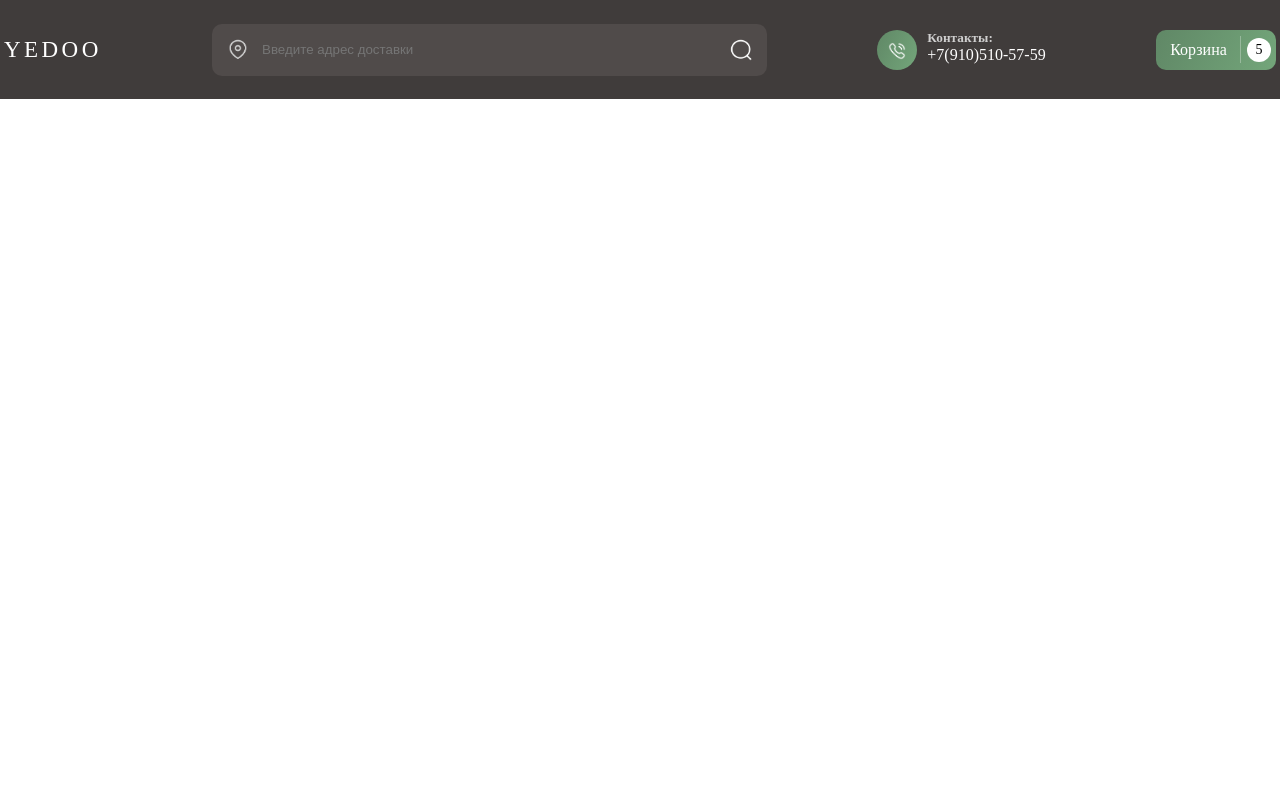
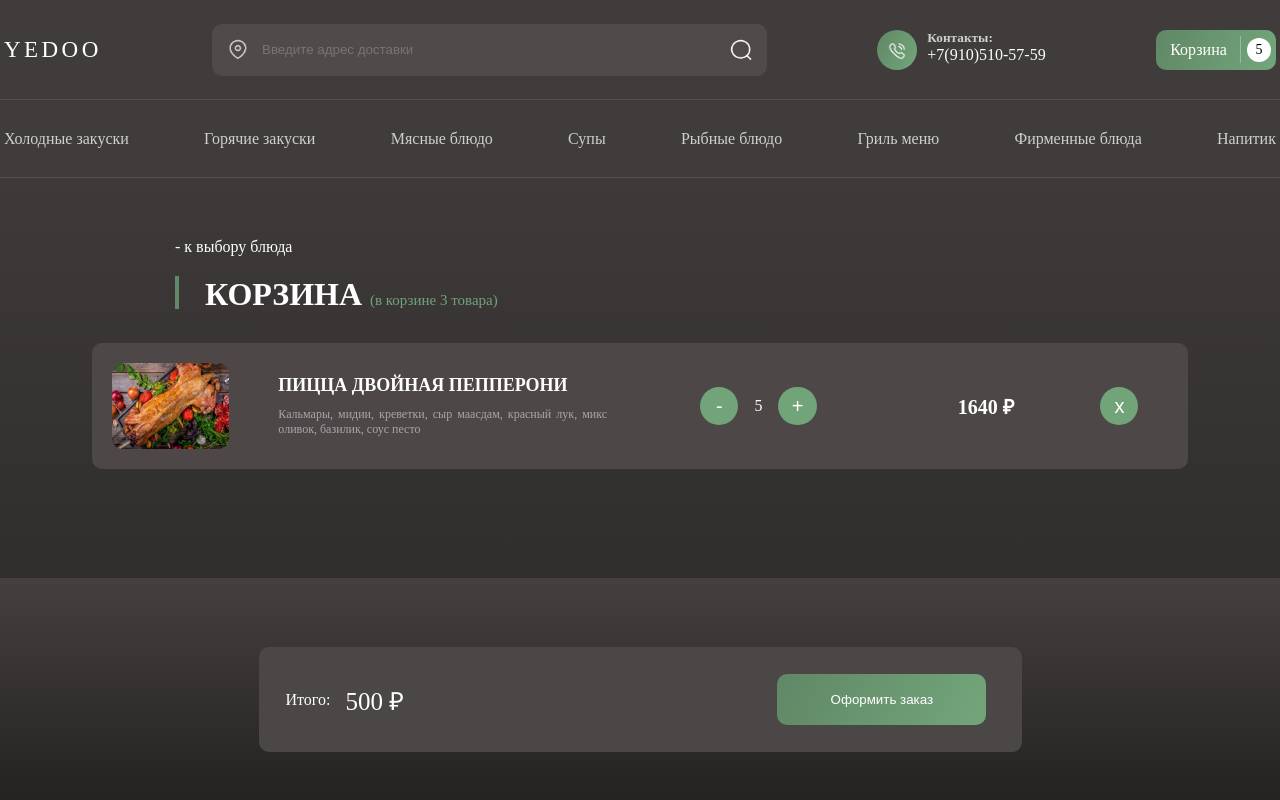
Before and after one commit to alvi-soltakhanov/yedoo-frontend, a React (Create React App) app: page / in a window 1280 px wide. Shown: the top 800 px of the page. Built offline with nearby package versions, Linux system fonts and the light colour scheme.

Commit message:
изменение стилей карточки

```diff
--- a/src/components/App.jsx
+++ b/src/components/App.jsx
@@ -1,4 +1,5 @@
 import { BrowserRouter, Routes, Route } from "react-router-dom";
+import CartPage from "../pages/CartPage/CartPage";
 import "./App.css";
 
 const App = () => {
@@ -6,7 +7,7 @@ const App = () => {
     <div className="App">
       <BrowserRouter>
         <Routes>
-          <Route path="/"  />
+          <Route path="/" element={<CartPage />}  />
         </Routes>
       </BrowserRouter>
     </div>
--- a/src/components/Header/header.module.css
+++ b/src/components/Header/header.module.css
@@ -4,6 +4,7 @@
 
 .header{
     background-color: #403c3b;
+    border-bottom: 1px solid rgba(255, 255, 255, 0.1);
 }
 
 .content {
--- a/src/components/OneStoreFilter/OneStoreFilter.module.css
+++ b/src/components/OneStoreFilter/OneStoreFilter.module.css
@@ -5,7 +5,7 @@
     width: 100%;
     height: 78px;
     background-color: #403C3C;
-    border-bottom: 1px solid #534F4F;
+    border-bottom: 1px solid rgba(255, 255, 255, 0.1);
     color: #CFCFCF;
 }
 
--- a/src/index.js
+++ b/src/index.js
@@ -4,13 +4,11 @@ import { Provider } from "react-redux";
 import "./index.css";
 import App from "./components/App";
 import { store } from "./redux/configureStore";
-import Header from "./components/Header/Header";
 
 ReactDOM.render(
   <React.StrictMode>
     <Provider store={store}>
       <App />
-      <Header />
     </Provider>
   </React.StrictMode>,
   document.getElementById("root")
--- /dev/null
+++ b/src/pages/CartPage/Card/OneCard.jsx
@@ -0,0 +1,30 @@
+import React from 'react';
+import styles from './OneCard.module.css'
+import CardImage from '../../../assets/CardImage.png'
+
+const Cart = () => {
+    return (
+        <div className={styles.Card}>
+                <div className={styles.image}><img src={CardImage} alt="" /></div>
+
+                <div className={styles.description}>
+                    <div className={styles.title}>
+                        ПИЦЦА ДВОЙНАЯ ПЕППЕРОНИ
+                    </div>
+                    <div className={styles.composition}>
+                         Кальмары, мидии, креветки, сыр маасдам,
+                         красный лук, микс оливок, базилик, соус песто
+                    </div>
+                </div>
+                <div className={styles.Numbers}>
+                    <button className={styles.decriment}>-</button>
+                    <div>5</div>
+                    <button className={styles.incriment}>+</button>
+                </div>
+                <div className={styles.price}>1640 ₽</div>
+                <div className={styles.deleteCard}><button>x</button></div>
+            </div>
+    );
+};
+
+export default Cart;
--- /dev/null
+++ b/src/pages/CartPage/Card/OneCard.module.css
@@ -0,0 +1,116 @@
+
+/* Основные стили */
+
+.Card {
+    width: 1096px;
+    height: 126px;
+    background-color: #4D4847;
+    border-radius: 10px;
+    margin: auto;
+    display: flex;
+}
+
+/* Стили изображения карточки  */
+
+.image {
+    width: 17%;
+    height: 100%;
+    text-align: left;
+    padding: 20px;
+}
+
+.image img {
+    width: 117px;
+    border-radius: 10px;
+}
+
+/* Стили для описание карточки */
+
+
+
+.description {
+    width: 30%;
+    height: 100%;
+    padding: 20px 0;
+    display: flex;
+    flex-direction: column;
+    justify-content: space-evenly;
+
+
+}
+
+.description .title {
+    font-size: 18px;
+    font-weight: 700;
+}
+
+.description .composition {
+    font-size: 12px;
+    color: #A6A7AB;
+    font-style: normal;
+    font-weight: 400;
+    text-align: justify;
+}
+
+
+/* Стили для кнопок увелечения и уменьшения количество товара */
+
+.Numbers {
+    width: 15%;
+    margin: auto;
+    display: flex;
+}
+
+.Numbers div {
+    width: 40px;
+    text-align: center;
+    margin: 10px 0;
+}
+
+.decriment {
+    width: 38.14px;
+    height: 38.14px;
+    border-radius: 50%;
+    border: none;
+    background-color: #72A479;
+    color: white;
+    font-size: 20px;
+}
+
+.incriment {
+    width: 38.14px;
+    height: 38.14px;
+    border-radius: 50%;
+    border: none;
+    background-color: #72A479;
+    color: white;
+    font-size: 20px;
+}
+
+/* Стили для цены */
+
+.price {
+    width: 13%;
+    display: flex;
+    align-items: center;
+    font-size: 20px;
+    font-weight: 700;
+}
+
+/* Кнопка удаления  */
+
+.deleteCard {
+    width: 8%;
+    display: flex;
+    align-items: center;
+}
+
+.deleteCard button {
+    width: 38.14px;
+    height: 38.14px;
+    border-radius: 50%;
+    border: none;
+    background-color: #72A479;
+    color: white;
+    font-size: 20px;
+}
--- /dev/null
+++ b/src/pages/CartPage/CartBlock/CartBlock.jsx
@@ -0,0 +1,18 @@
+import React from 'react';
+import Cart from '../Card/OneCard';
+import styles from './CartBlock.module.css'
+import LineHeight from '../../../assets/heigthLine.png'
+
+const CartBlock = () => {
+    return (
+        <div className={styles.CartBlock}>
+            <div className={styles.CartBlockHeader}>
+                <div className={styles.returnBlock}> - к выбору блюда</div>
+                <div className={styles.Title}><img src={LineHeight} alt="" />КОРЗИНА <span>(в корзине 3 товара)</span></div>
+            </div>
+            <Cart />
+        </div>
+    );
+};
+
+export default CartBlock;
--- /dev/null
+++ b/src/pages/CartPage/CartBlock/CartBlock.module.css
@@ -0,0 +1,38 @@
+
+ /* Стили основных блоков */
+.CartBlock {
+    color: white;
+    padding: 30px;
+    min-height: 400px;
+}
+
+.CartBlockHeader {
+    width: 950px;
+    margin: auto;
+    padding: 10px;
+}
+
+ /* Стили хедера страницы корзины */
+
+.CartBlockHeader div {
+    margin: 20px 0;
+}
+
+.Title {
+    font-size: 32px;
+    font-weight: 700;
+    padding-left: 30px;
+    position: relative;
+}
+
+.Title span {
+    font-weight: 500;
+    font-size: 15px;
+    color: #72A479;
+}
+
+.Title img {
+    position: absolute;
+    top: 0px;
+    left: 0px;
+}
--- a/src/pages/CartPage/CartPage.jsx
+++ b/src/pages/CartPage/CartPage.jsx
@@ -3,11 +3,15 @@ import Footer from '../../components/Footer/Footer';
 import OneStoreFilter from '../../components/OneStoreFilter/OneStoreFilter';
 import styles from './CartPage.module.css'
 import Total from './TotalBlock/Total';
+import Header from '../../components/Header/Header'
+import CartBlock from './CartBlock/CartBlock';
 
 const CartPage = () => {
     return (
         <div className={styles.CartPage}>
+            <Header />
             <OneStoreFilter/>
+            <CartBlock />
             <Total />
             <Footer />
         </div>
--- a/src/pages/CartPage/CartPage.module.css
+++ b/src/pages/CartPage/CartPage.module.css
@@ -0,0 +1,3 @@
+.CartPage {
+    background: linear-gradient(360deg, #211F20 0%, #44403F 100%);
+}
--- a/src/pages/CartPage/TotalBlock/Total.module.css
+++ b/src/pages/CartPage/TotalBlock/Total.module.css
@@ -37,7 +37,7 @@
     height: 100%;
     color: white;
     box-sizing: border-box;
-    padding: 20px;
+    padding: 27px;
     display: flex;
     align-items: center;
 }
```
Also changed, not shown: src/assets/CardImage.png (added), src/assets/heigthLine.png (added).
